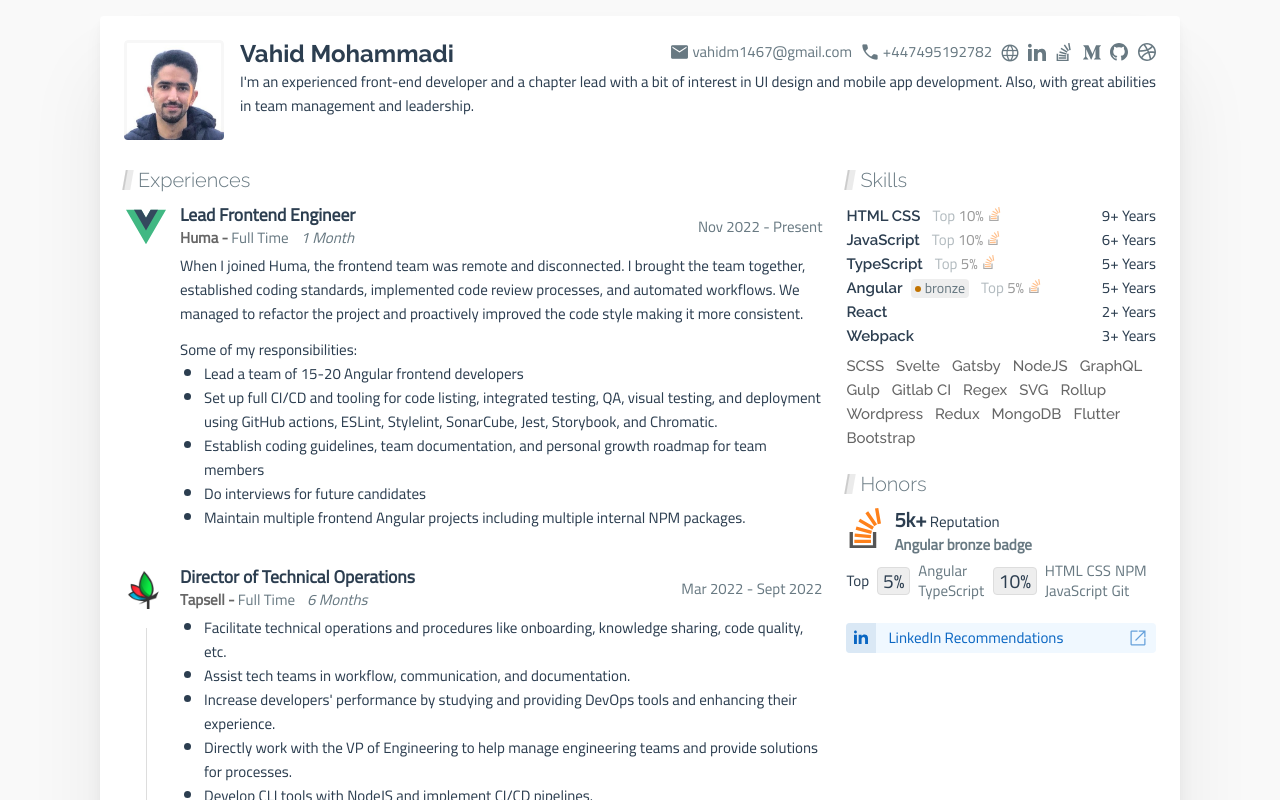
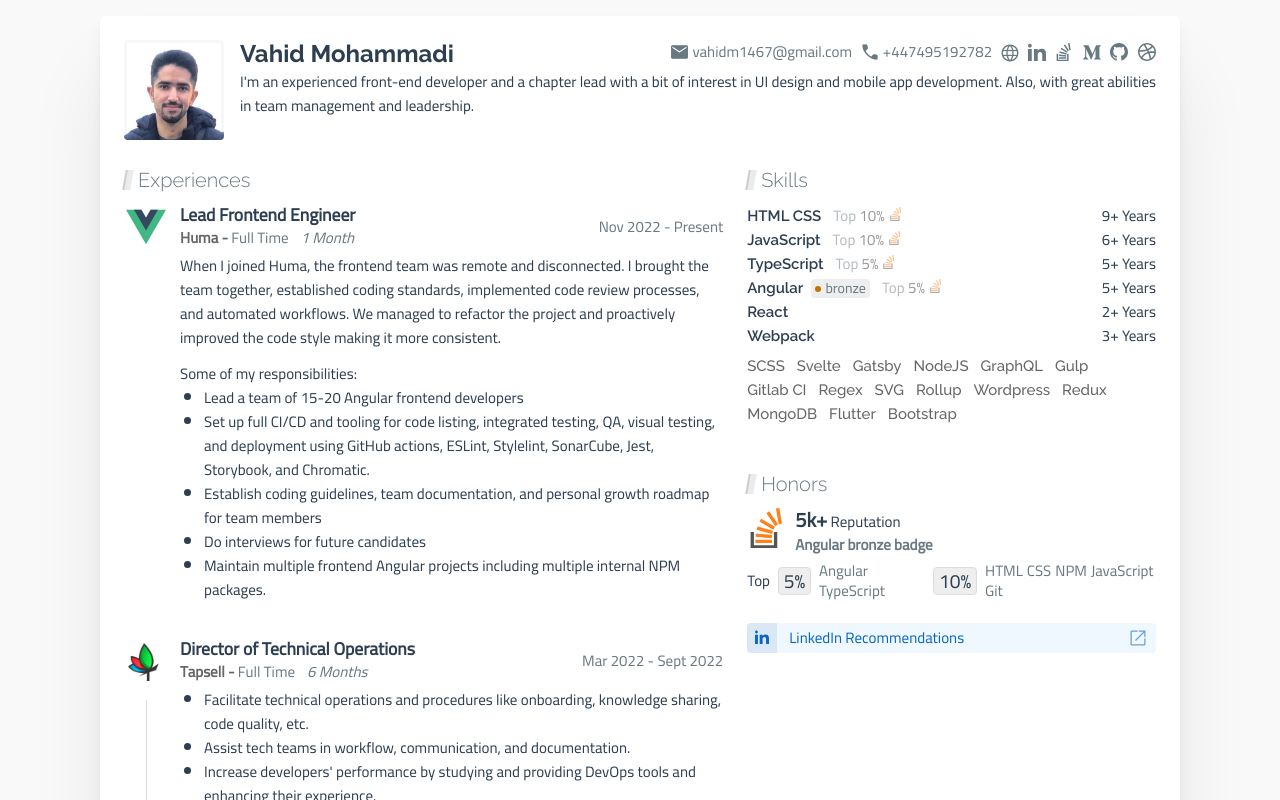
Before and after one commit to imancn/resume-builder, a Vue app: page / in a window 1280 px wide. Shown: the top 800 px of the page. Built offline with nearby package versions, Linux system fonts and the light colour scheme; a web font is replaced by a local one.

Commit message:
fix: responsive styles for sidebar and main structure of resume

```diff
--- a/src/Resume.vue
+++ b/src/Resume.vue
@@ -17,8 +17,12 @@ import HonorsList from '@/HonorsList.vue';
           <Education />
         </article>
         <aside class="aside">
-          <SkillsList />
-          <HonorsList />
+          <section class="skills-list">
+            <SkillsList />
+          </section>
+          <section class="honors-list">
+            <HonorsList />
+          </section>
         </aside>
       </div>
     </main>
@@ -46,14 +50,30 @@ import HonorsList from '@/HonorsList.vue';
 .main-wrapper {
   display: flex;
   gap: 1.5rem;
+  flex-wrap: wrap;
 }
 
 .content {
-  flex: 1 0 0;
+  flex: 1 0 500px;
 }
 
+$aside-min-width: 285px;
 .aside {
-  flex: 0 0 min(320px, 30%);
-  min-width: 285px;
+  flex: 1 0 min(320px, 30%);
+  min-width: $aside-min-width;
+  display: flex;
+  flex-wrap: wrap;
+  gap: 1.5rem;
+  align-self: flex-start;
+}
+.skills-list,
+.honors-list {
+  min-width: $aside-min-width;
+  flex: 1 1 320px;
+  //margin-bottom: 1.5rem;
+}
+.skills-list {
+  flex: 1 1 320px;
+  //margin-bottom: 1.5rem;
 }
 </style>
```
